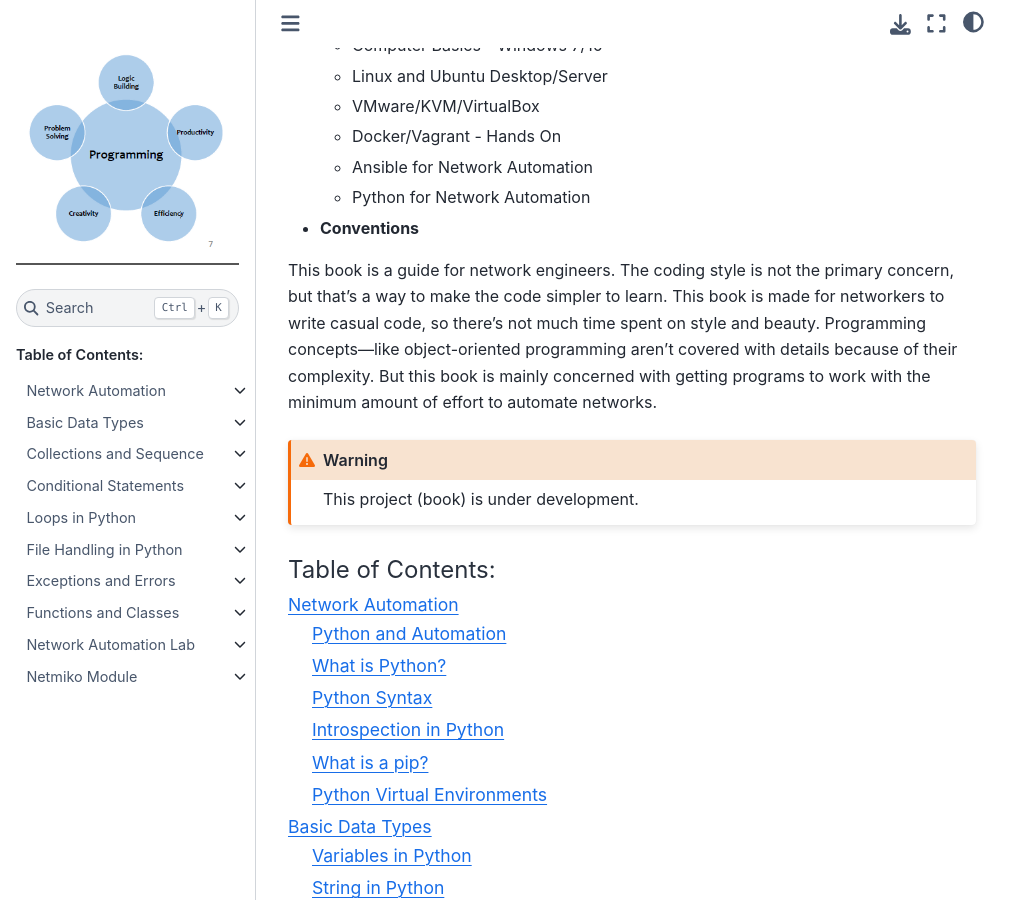
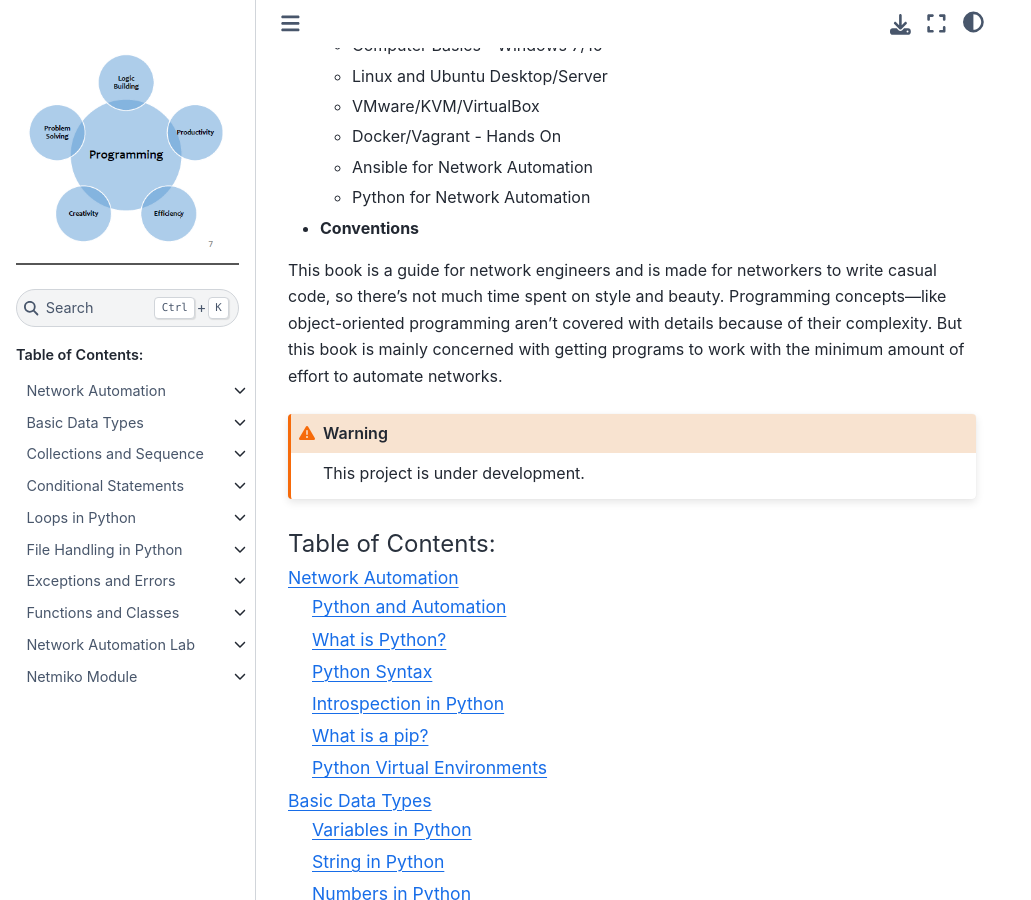
Before and after one commit to sydasif/python-book, a Sphinx documentation site: the page built from docs/source/index.md, in a window 1280 px wide and 900 px high, scrolled down 500 px. Shown: the whole window, without its empty margins (0-1031 px from the left). Built offline with Sphinx 7.4.7 and the Sphinx Book theme 1.1.4, drawn with Linux system fonts in a browser that asks for light colours.

Commit message:
update index

````diff
--- a/docs/source/index.md
+++ b/docs/source/index.md
@@ -25,10 +25,10 @@ Associate Engineer (DAE in Electronics),  learning network automation as a hobby
 
 - **Conventions**
 
-This book is a guide for network engineers. The coding style is not the primary concern, but that’s a way to make the code simpler to learn. This book is made for networkers to write casual code, so there’s not much time spent on style and beauty. Programming concepts—like object-oriented programming aren’t covered with details because of their complexity. But this book is mainly concerned with getting programs to work with the minimum amount of effort to automate networks.
+This book is a guide for network engineers and is made for networkers to write casual code, so there’s not much time spent on style and beauty. Programming concepts—like object-oriented programming aren’t covered with details because of their complexity. But this book is mainly concerned with getting programs to work with the minimum amount of effort to automate networks.
 
 ```{warning}
-This project (book) is under development.
+This project is under development.
 ```
 
 ```{toctree}
````
